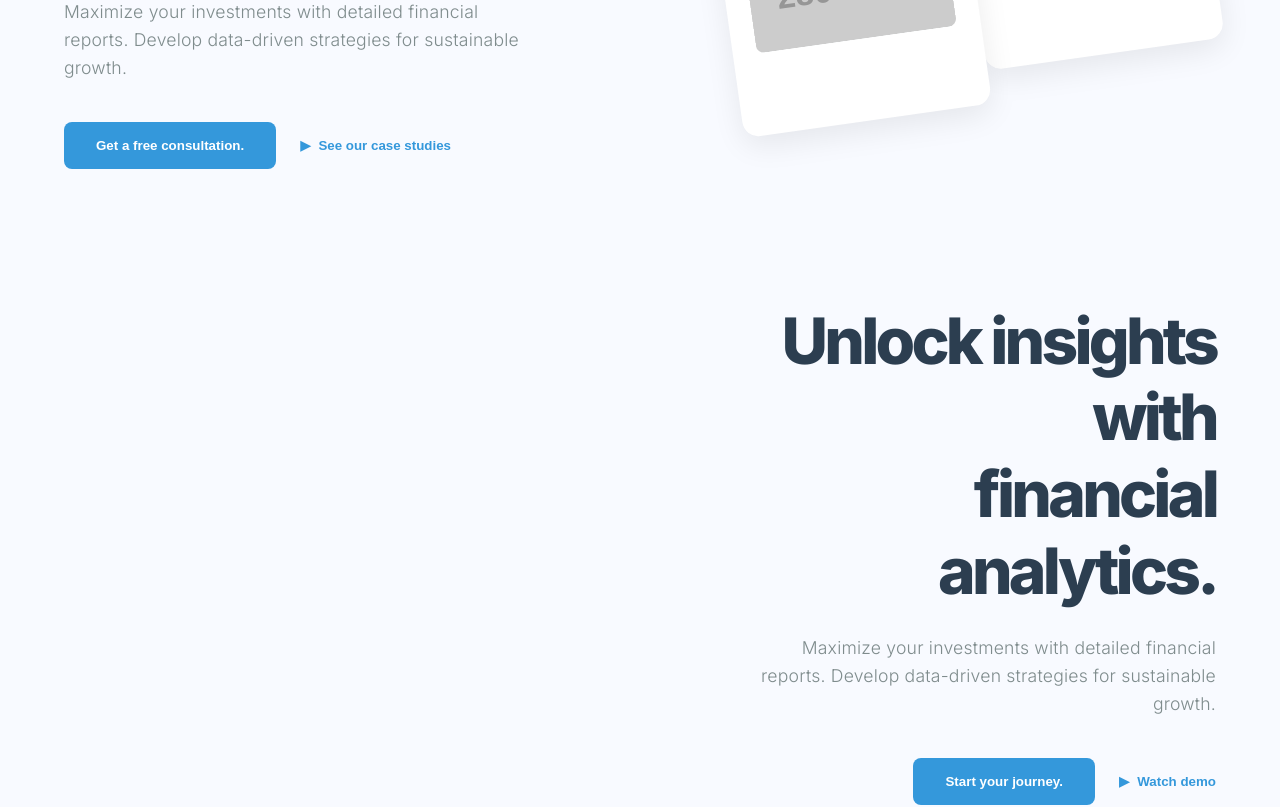
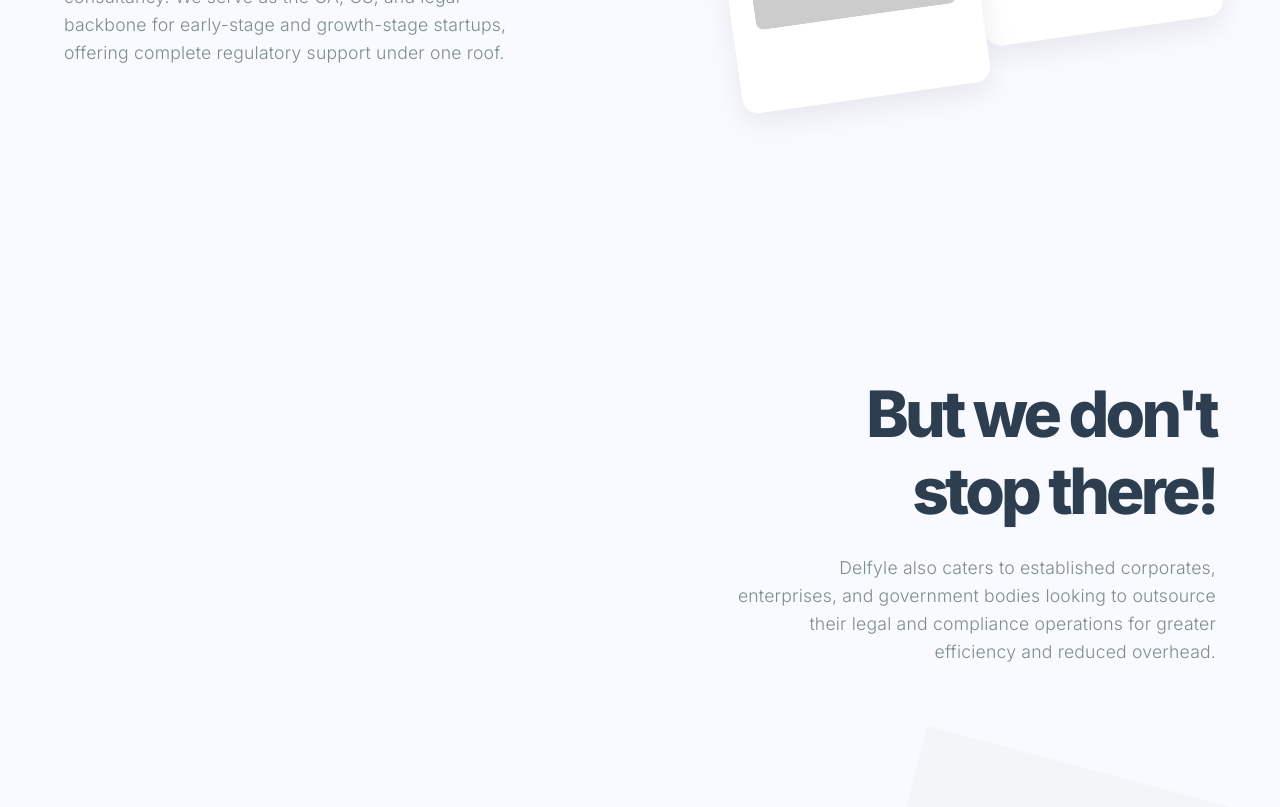
Before and after one commit to draftworks-repos/delfyle-main, a Next.js app: page /about in a window 1280 px wide. Shown: the part 580-1387 px from the top of the page. Built offline with nearby package versions, Linux system fonts and the light colour scheme.

Commit message:
feat: Add smooth scroll animation with rotation to DemoHero cards

```diff
--- a/src/app/Components/DemoHero/DemoHero.module.css
+++ b/src/app/Components/DemoHero/DemoHero.module.css
@@ -2,7 +2,7 @@
   display: flex;
   justify-content: center;
   align-items: center;
-  min-height: 200vh;
+  min-height: 100vh;
   background-color: #f8faff;
   padding: 4rem 2rem;
   overflow: hidden;
@@ -52,7 +52,7 @@
 .rightColumn {
   display: flex;
   flex-direction: column;
-  gap: 4rem;
+  gap: 10rem;
   position: relative;
 }
 
@@ -70,7 +70,6 @@
 .textContentContainer {
   max-width: 800px;
   padding: 2rem;
-  border-radius: 1rem;
 }
 
 /* First text container */
--- a/src/app/Components/DemoHero/DemoHero.tsx
+++ b/src/app/Components/DemoHero/DemoHero.tsx
@@ -22,32 +22,38 @@
     if (cards && firstText && leftColumn && secondText) {
       // Calculate the final position
       const firstTextBottom = firstText.getBoundingClientRect().bottom;
-      const secondTextTop = secondText.getBoundingClientRect().top;
       const leftColumnLeft = leftColumn.getBoundingClientRect().left;
       const cardsLeft = cards.getBoundingClientRect().left;
       const xOffset = leftColumnLeft - cardsLeft;
       const yOffset = firstTextBottom - cards.getBoundingClientRect().top;
 
-      gsap.to(cards, {
+      // Set initial rotation
+      gsap.set(cards, { rotation: 16 });
+
+      // Create a timeline for smooth animation
+      const tl = gsap.timeline({
         scrollTrigger: {
           trigger: cards,
-          start: "top top",
-          end: "bottom bottom",
-          scrub: 1,
-          pin: true,
-          pinSpacing: true,
-          toggleActions: "play reverse play reverse",
+          start: "center center",
+          end: "+=700",
+          scrub: 0.5,
+          pin: false,
+          markers: false,
+          onUpdate: (self) => {
+            // Update position based on scroll progress
+            gsap.set(cards, {
+              x: xOffset * self.progress,
+              y: yOffset * self.progress,
+              rotation: 0 - (-16 * self.progress), // Start at 8, end at -8
+            });
+          },
         },
-        x: xOffset,
-        y: yOffset,
-        duration: 1,
-        ease: "none",
       });
+
+      return () => {
+        ScrollTrigger.getAll().forEach(trigger => trigger.kill());
+      };
     }
-
-    return () => {
-      ScrollTrigger.getAll().forEach(trigger => trigger.kill());
-    };
   }, []);
 
   return (
@@ -56,20 +62,19 @@
         <div ref={leftColumnRef} className={styles.textColumn}>
           <div ref={firstTextRef} className={styles.textContentContainer}>
             <h1 className={styles.mainHeading}>
-              Unlock insights with <br /> financial analytics.
+              Delfyle – Your Business,<br />Hassle-Free
             </h1>
             <p className={styles.subHeading}>
-              Maximize your investments with detailed financial reports. Develop
-              data-driven strategies for sustainable growth.
+              Delfyle is the dedicated filing, compliance, and legal services arm of a reputed startup incubator, while also operating as an independent legal and compliance consultancy. We serve as the CA, CS, and legal backbone for early-stage and growth-stage startups, offering complete regulatory support under one roof.
             </p>
-            <div className={styles.buttonsContainer}>
+            {/* <div className={styles.buttonsContainer}>
               <button className={styles.primaryButton}>
                 Get a free consultation.
               </button>
               <button className={styles.secondaryButton}>
                 <span className={styles.playIcon}>▶</span> See our case studies
               </button>
-            </div>
+            </div> */}
           </div>
         </div>
         <div className={styles.rightColumn}>
@@ -111,20 +116,19 @@
           <div className={styles.textColumn}>
             <div ref={secondTextRef} className={styles.textContentContainer}>
               <h1 className={styles.mainHeading}>
-                Unlock insights with <br /> financial analytics.
+                But we don't stop there!
               </h1>
               <p className={styles.subHeading}>
-                Maximize your investments with detailed financial reports. Develop
-                data-driven strategies for sustainable growth.
+                Delfyle also caters to established corporates, enterprises, and government bodies looking to outsource their legal and compliance operations for greater efficiency and reduced overhead.
               </p>
-              <div className={styles.buttonsContainer}>
+              {/* <div className={styles.buttonsContainer}>
                 <button className={styles.primaryButton}>
                   Start your journey.
                 </button>
                 <button className={styles.secondaryButton}>
                   <span className={styles.playIcon}>▶</span> Watch demo
                 </button>
-              </div>
+              </div> */}
             </div>
           </div>
         </div>
```
